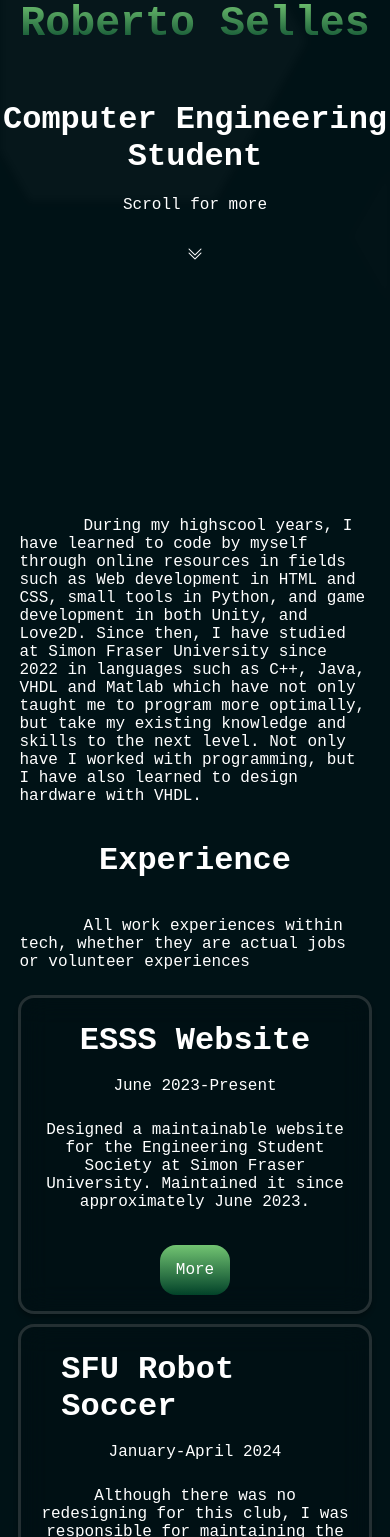
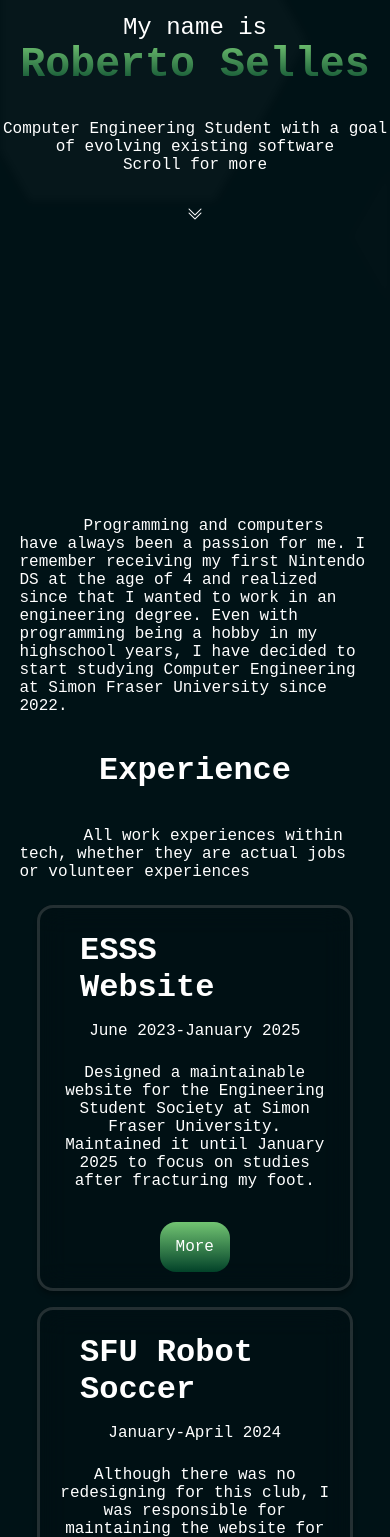
Before and after one commit to Henderythmix/personal-website, a Vue app: page /engineer in a window 390 px wide. Shown: the part 391-1928 px from the top of the page. Built offline with nearby package versions, Linux system fonts and the light colour scheme.

Commit message:
fix: changed animations to something more compatible with mobile

```diff
--- a/src/App.vue
+++ b/src/App.vue
@@ -27,8 +27,10 @@
 
   font-family: monospace;
   font-size: 16px;
-  width: 100%;
+  max-width: 100vw;
   height: 100%;
+
+  overflow-x: hidden;
 
   -ms-overflow-style: none;
 
@@ -88,7 +90,7 @@
 .box-container {
   @include vars.box;
   box-shadow: 0px 4px 4px rgba(0, 0, 0, 0.25);
-  width: max-content;
+  width: fit-content;
 
   h1 {
     margin: 1rem 2rem;
--- a/src/components/Project.vue
+++ b/src/components/Project.vue
@@ -4,19 +4,22 @@
 const props = defineProps(['title', 'link', 'date'])
 
 const instance = ref(null);
+const referencePoint = ref(null);
 
 const handleScroll = () => {
-  let inBounds = instance.value.getBoundingClientRect().bottom < window.innerHeight && instance.value.getBoundingClientRect().top > 0
+  let average = referencePoint.value.getBoundingClientRect().top + (instance.value.getBoundingClientRect().height) / 2;
+
+  let inBounds = average < window.innerHeight - 30 && average > 30
   if (inBounds) {
-    instance.value.classList.remove('left');
-    instance.value.classList.remove('right');
+    instance.value.classList.remove('top');
+    instance.value.classList.remove('bottom');
     return;
   }
 
-  if (instance.value.getBoundingClientRect().right < window.innerWidth / 2) {
-    instance.value.classList.add('left');
+  if (average < window.innerHeight / 2) {
+    instance.value.classList.add('top');
   } else {
-    instance.value.classList.add('right');
+    instance.value.classList.add('bottom');
   }
 }
 
@@ -30,24 +33,27 @@
 </script>
 
 <template>
-  <div class="box-container" ref="instance">
-    <h1>{{ props.title }}</h1>
-    <div>{{ props.date }}</div>
-    <p><slot></slot></p>
-    <a :href="props.link">More</a>
+  <div class="box-wrapper">
+    <div id="reference-point" ref="referencePoint"></div>
+    <div class="box-container" ref="instance">
+      <h1>{{ props.title }}</h1>
+      <div>{{ props.date }}</div>
+      <p><slot></slot></p>
+      <a :href="props.link">More</a>
+    </div>
   </div>
 </template>
 
 <style lang="scss" scoped>
 @use '@/assets/vars';
 
-.left {
-  transform: translate(-25vw, 0);
+.top {
+  transform: translateY(-25vh) translateZ(0);
   opacity: 0;
 }
 
-.right {
-  transform: translate(25vw, 0);
+.bottom {
+  transform: translateY(25vh) translateZ(0);
   opacity: 0;
 }
 
@@ -57,6 +63,7 @@
   align-items: center;
   justify-content: space-between;
   height: max-content;
+  will-change: transform;
 }
 
 p {
--- a/src/views/EngineerPage.vue
+++ b/src/views/EngineerPage.vue
@@ -10,20 +10,20 @@
     <Hero>
       <div>
         <TitleCard />
-        <h1>Computer Engineering Student</h1>
+        <div>Computer Engineering Student with a goal of evolving existing software</div>
       </div>
       <div>Scroll for more</div>
       <div id="arrow-down"><a href="#about"><i class="bi bi-chevron-double-down"></i></a></div>
     </Hero>
     <p id="about">
-      During my highscool years, I have learned to code by myself through online resources in fields such as Web development in HTML and CSS, small tools in Python, and game development in both Unity, and Love2D. Since then, I have studied at Simon Fraser University since 2022 in languages such as C++, Java, VHDL and Matlab which have not only taught me to program more optimally, but take my existing knowledge and skills to the next level. Not only have I worked with programming, but I have also learned to design hardware with VHDL.
+      Programming and computers have always been a passion for me. I remember receiving my first Nintendo DS at the age of 4 and realized since that I wanted to work in an engineering degree. Even with programming being a hobby in my highschool years, I have decided to start studying Computer Engineering at Simon Fraser University since 2022.
     </p>
 
     <h1>Experience</h1>
     <p>All work experiences within tech, whether they are actual jobs or volunteer experiences</p>
     <div class="grid">
-      <Project title="ESSS Website" date="June 2023-Present" link="https://esss.ca">
-        Designed a maintainable website for the Engineering Student Society at Simon Fraser University. Maintained it since approximately June 2023.
+      <Project title="ESSS Website" date="June 2023-January 2025" link="https://esss.ca">
+        Designed a maintainable website for the Engineering Student Society at Simon Fraser University. Maintained it until January 2025 to focus on studies after fracturing my foot.
       </Project>
       <Project title="SFU Robot Soccer" date="January-April 2024" link="https://www.sfurobotsoccer.com/">
         Although there was no redesigning for this club, I was responsible for maintaining the website for the SFU Robot Soccer team from January 2024 to April 2024
@@ -76,7 +76,7 @@
   justify-items: center;
 }
 
-.box-container {
+.box-wrapper {
   width: 390px;
   height: calc(100% - 2rem);
 }
@@ -86,7 +86,7 @@
     max-width: 90%;
   }
 
-  .box-container {
+  .box-wrapper {
     width: 85%;
   }
 }
```
